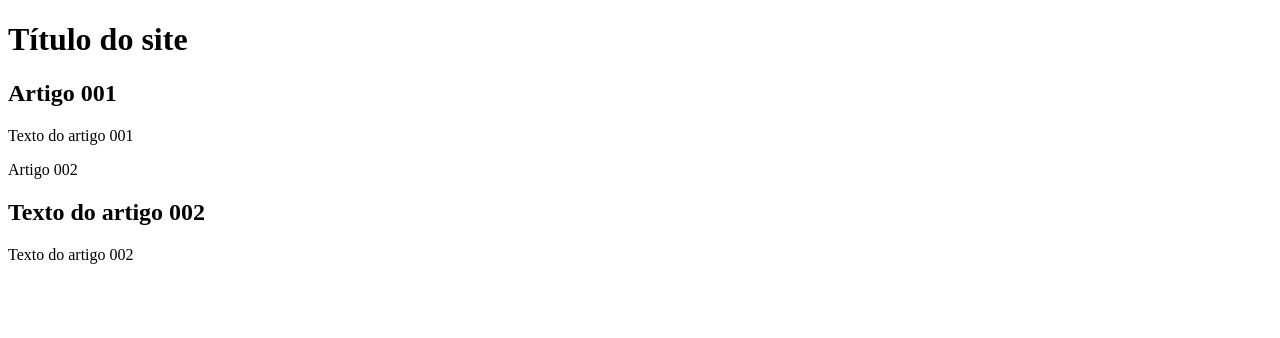
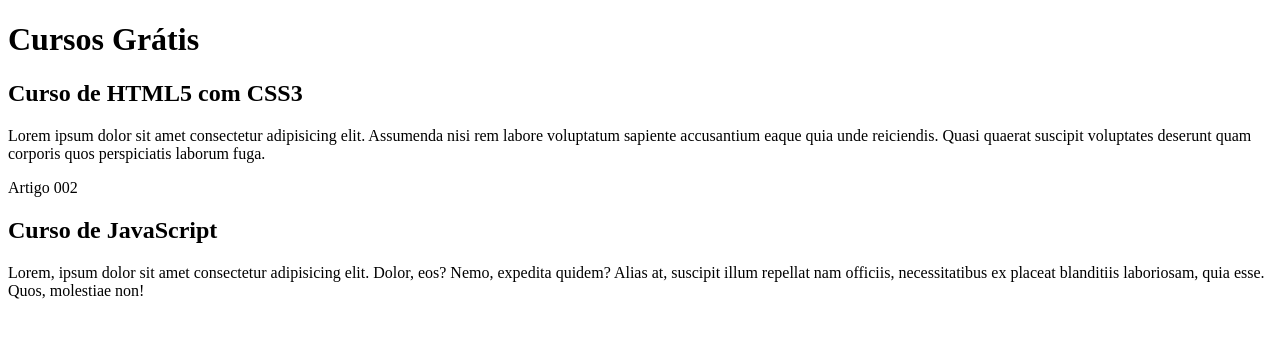
Before and after one commit to Augustooliveira123/Projeto-site, a plain HTML site: page index.html in a window 1280 px wide. Drawn offline with Linux system fonts and the light colour scheme.

Commit message:
comecei a escrever o conteúdo

```diff
--- a/index.html
+++ b/index.html
@@ -8,15 +8,15 @@
 <body>
     <main>
         <head>
-            <h1>Título do site</h1>
+            <h1>Cursos Grátis</h1>
         </head>
         <article>
-            <h2>Artigo 001</h2>
-            <p>Texto do artigo 001</p>
+            <h2>Curso de HTML5 com CSS3</h2>
+            <p>Lorem ipsum dolor sit amet consectetur adipisicing elit. Assumenda nisi rem labore voluptatum sapiente accusantium eaque quia unde reiciendis. Quasi quaerat suscipit voluptates deserunt quam corporis quos perspiciatis laborum fuga.</p>
         </article>
         <article>Artigo 002
-            <h2>Texto do artigo 002</h2>
-            <p>Texto do artigo 002</p>
+            <h2>Curso de JavaScript</h2>
+            <p>Lorem, ipsum dolor sit amet consectetur adipisicing elit. Dolor, eos? Nemo, expedita quidem? Alias at, suscipit illum repellat nam officiis, necessitatibus ex placeat blanditiis laboriosam, quia esse. Quos, molestiae non!</p>
         </article>
     </main>
 </body>
```
